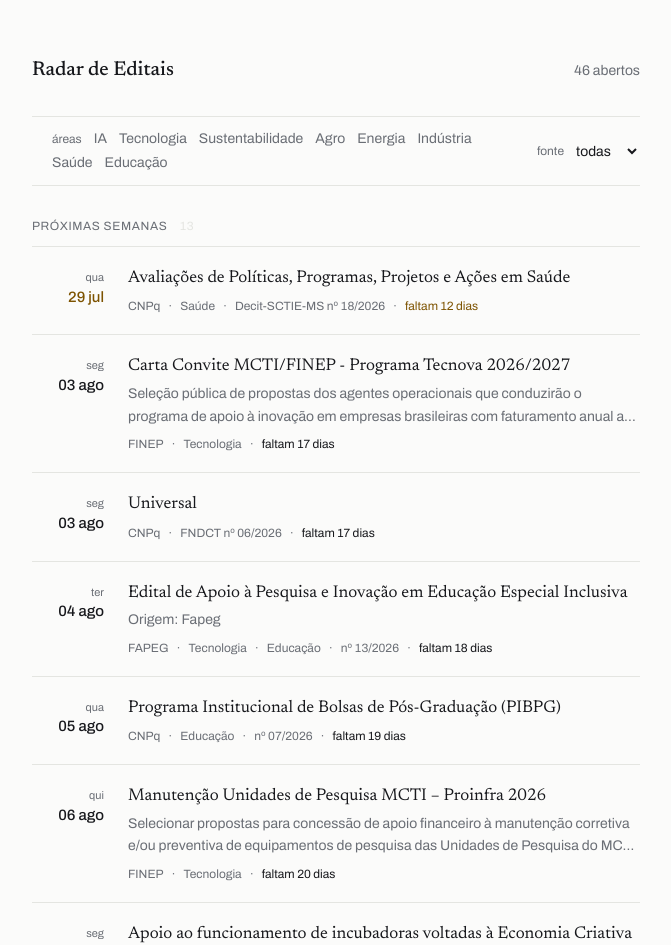
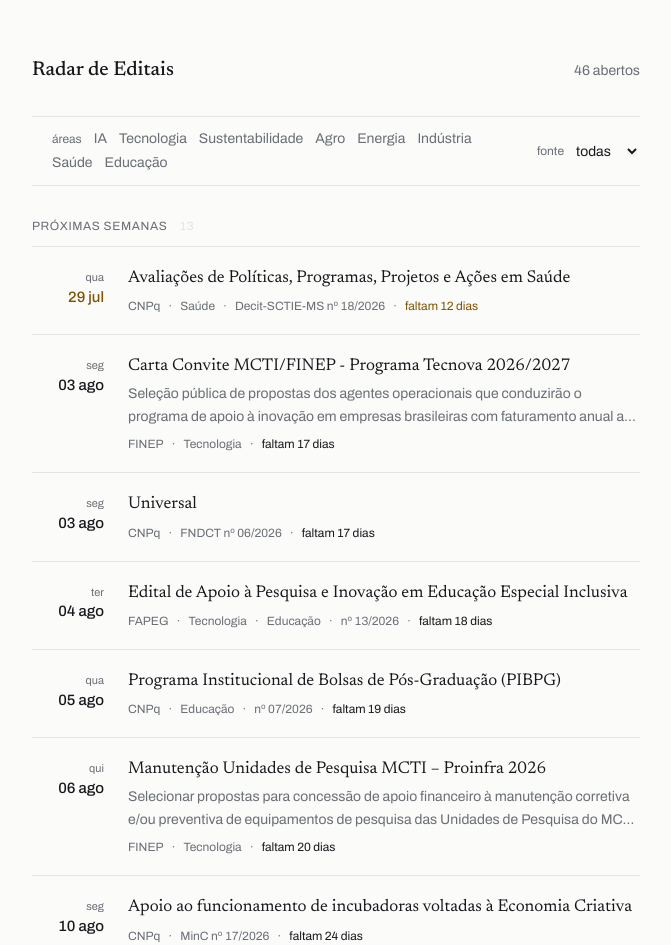
Before and after one commit to PedroClho/radar-editais, a Next.js app: page / in a window 1280 px wide. Shown: the top 945 px of the page, without its empty margins (304-975 px from the left). Built offline with nearby package versions, Linux system fonts and the light colour scheme.

Commit message:
fix: origem da FAPEG vira metadado em vez de descrição vazia
A FAPEG entrega a coluna "Origem" da tabela no campo descricao, então a
linha da descrição exibia "Origem: Fapeg" sem descrever nada. O dado é
útil (nomeia co-financiadores) e passa para a linha de metadados.

```diff
--- a/componentes/LinhaEdital.tsx
+++ b/componentes/LinhaEdital.tsx
@@ -4,6 +4,7 @@
   nivelUrgencia,
   normalizarCaixa,
   resumir,
+  separarOrigem,
 } from '@/lib/editais'
 import { ROTULOS } from '@/scraper/classificador'
 import type { Edital, Fonte } from '@/scraper/schema'
@@ -67,10 +68,14 @@
   const areas = edital.areas.filter((a) => a !== 'geral')
   // A referência costuma repetir o nome da fonte ("CNPq/MinC nº 17/2026"), que
   // já aparece ao lado. Tira só o prefixo redundante e preserva o co-financiador.
-  const refEnxuta = referencia?.replace(
-    new RegExp(`^${NOMES_FONTES[edital.fonte]}/?`, 'i'),
-    '',
-  )
+  // Referência e origem costumam começar repetindo o nome da fonte, que já
+  // aparece ao lado ("CNPq/MinC nº 17/2026", "Origem: Fapeg/Confap/ERC").
+  // Tira só o prefixo redundante e preserva os co-financiadores.
+  const semFonte = (v: string) =>
+    v.replace(new RegExp(`^${NOMES_FONTES[edital.fonte]}/?`, 'i'), '').trim()
+  const refEnxuta = referencia && semFonte(referencia)
+  const { texto: descricao, origem } = separarOrigem(edital.descricao)
+  const origemEnxuta = origem && semFonte(origem)
 
   return (
     <li>
@@ -104,9 +109,9 @@
             {normalizarCaixa(titulo)}
           </h3>
 
-          {edital.descricao && (
+          {descricao && (
             <p className="mt-1 line-clamp-2 text-sm leading-relaxed text-[var(--muted)]">
-              {normalizarCaixa(resumir(edital.descricao), 'frase')}
+              {normalizarCaixa(resumir(descricao), 'frase')}
             </p>
           )}
 
@@ -130,6 +135,12 @@
                 <span className="numeros">{refEnxuta}</span>
               </>
             )}
+            {origemEnxuta && (
+              <>
+                <span aria-hidden>·</span>
+                <span>{origemEnxuta}</span>
+              </>
+            )}
             <span aria-hidden>·</span>
             <span className={dias !== null ? COR_URGENCIA[urgencia] : undefined}>
               {dias === null ? 'prazo no edital' : contagem(dias)}
--- a/lib/editais.ts
+++ b/lib/editais.ts
@@ -125,6 +125,21 @@
     .replace(/^(\P{L}*)(\p{L})/u, (_, antes, letra) => antes + letra.toUpperCase())
 }
 
+// A FAPEG entrega a coluna "Origem" da tabela no campo `descricao`. É
+// informação útil — nomeia os co-financiadores — mas não descreve o edital, e
+// ocupando a linha da descrição só gasta espaço. Vira metadado.
+const RE_ORIGEM = /^origem:\s*(.+)$/i
+
+export function separarOrigem(descricao?: string): {
+  texto?: string
+  origem?: string
+} {
+  const limpo = descricao?.trim()
+  if (!limpo) return {}
+  const m = limpo.match(RE_ORIGEM)
+  return m ? { origem: m[1].trim() } : { texto: limpo }
+}
+
 export function resumir(texto: string, max = 180): string {
   const limpo = texto.replace(/\s+/g, ' ').trim()
   if (limpo.length <= max) return limpo
```
Also changed, not shown: 1 other file (tests, documents, lock files or other folders).
